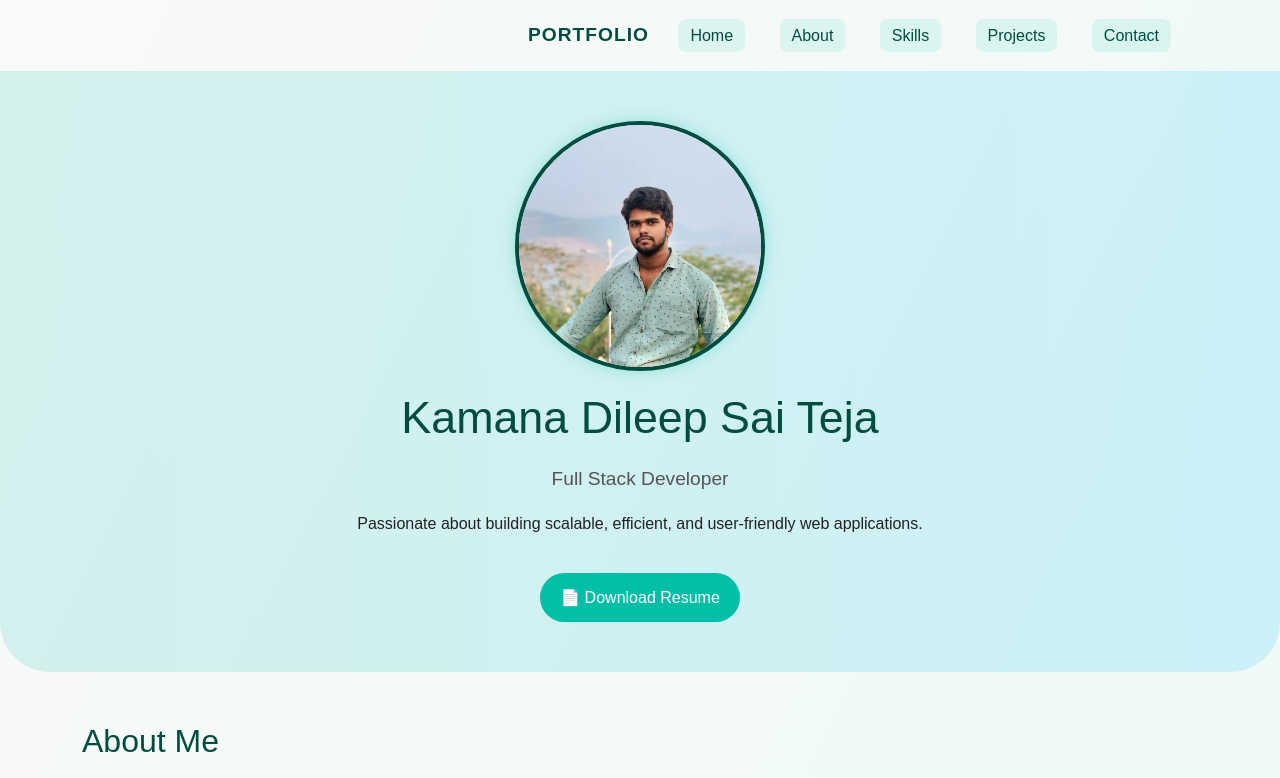
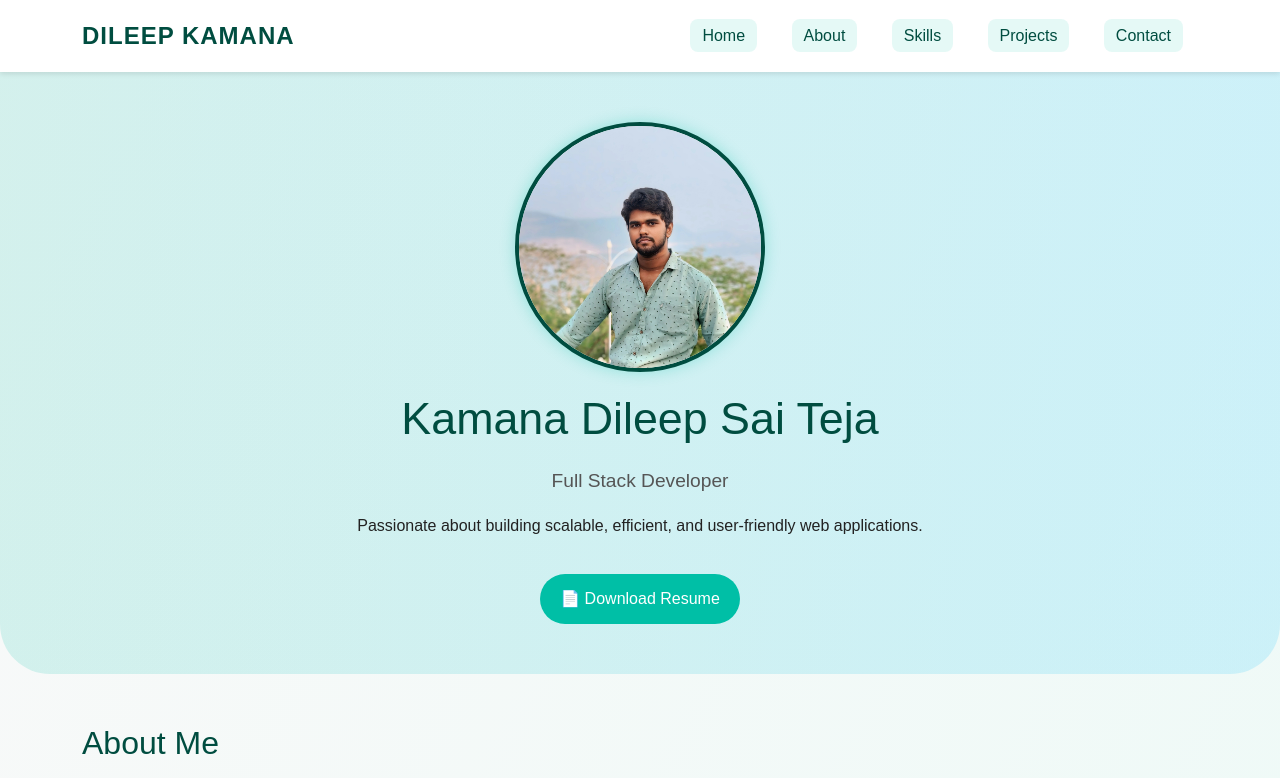
Before and after one commit to dileepkamana/Portfolio, a plain HTML site: page index.html in a window 1280 px wide. Shown: the top 778 px of the page. Drawn offline with nearby package versions, Linux system fonts and the light colour scheme.

Commit message:
first commit

```diff
--- a/index.html
+++ b/index.html
@@ -20,24 +20,6 @@ body {
   color: #222;
   background: linear-gradient(to bottom right, #f9f9f9, #eafaf6);
   line-height: 1.6;
-}
-.portfolio-label {
-  font-size: 1.2rem;
-  font-weight: bold;
-  color: #004d40;
-  margin-right: auto;
-  padding: 10px;
-  text-transform: uppercase;
-  letter-spacing: 1px;
-}
-
-a {
-  color: #004d40;
-  text-decoration: none;
-  transition: color 0.3s ease;
-}
-a:hover {
-  color: #00796b;
 }
 
 .container {
@@ -66,11 +48,16 @@ h1 {
 
 /* === Navigation === */
 .topnav {
-  margin: 20px;
-  text-align: right;
+  position: sticky;
+  top: 0;
+  z-index: 1000;
+  background: white;
+  box-shadow: 0 2px 5px rgba(0,0,0,0.1);
+  padding: 17px 0;
 }
 
 .topnav a {
+  /* text-align: right; */
   margin: 0 15px;
   font-size: 1rem;
   font-weight: 500;
@@ -82,7 +69,29 @@ h1 {
   background-color: rgba(0, 191, 166, 0.3);
   color: #004d40;
 }
+.topnav .container {
+  display: flex;
+  align-items: center;
+  justify-content: space-between;
+}
+.portfolio-label {
+  font-size: 1.5rem;
+  font-weight: bold;
+  color: #004d40;
+  /* margin-left: auto; */
+  /* padding: 10px; */
+  text-transform: uppercase;
+  letter-spacing: 1px;
+}
 
+a {
+  color: #004d40;
+  text-decoration: none;
+  transition: color 0.3s ease;
+}
+a:hover {
+  color: #00796b;
+}
 /* === Hero Section === */
 .hero {
   background: linear-gradient(to right, rgba(0, 191, 166, 0.15), rgba(0, 191, 255, 0.15));
@@ -276,12 +285,15 @@ button:hover {
   <!-- ====== Navigation ====== -->
   <nav class="topnav">
     <div class="container">
-      <span class="portfolio-label">Portfolio</span>
-      <a href="#home">Home</a>
-      <a href="#about">About</a>
-      <a href="#skills">Skills</a>
-      <a href="#projects">Projects</a>
-      <a href="#contact">Contact</a>
+      <!-- <div class="portfolio-label">Dileep Kamana</div> -->
+      <div class="portfolio-label">Dileep Kamana</div>
+      <div class="antags">
+        <a href="#home">Home</a>
+        <a href="#about">About</a>
+        <a href="#skills">Skills</a>
+        <a href="#projects">Projects</a>
+        <a href="#contact">Contact</a>
+      </div>
     </div>
   </nav>
 
```
